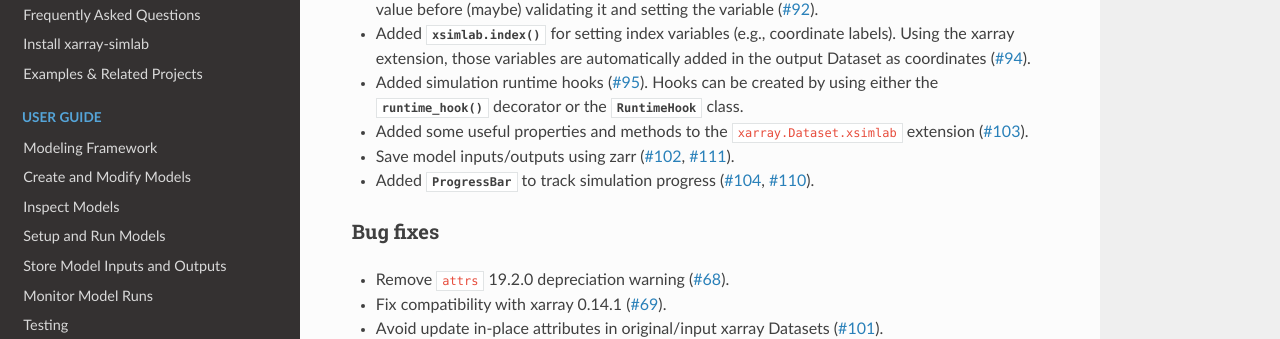
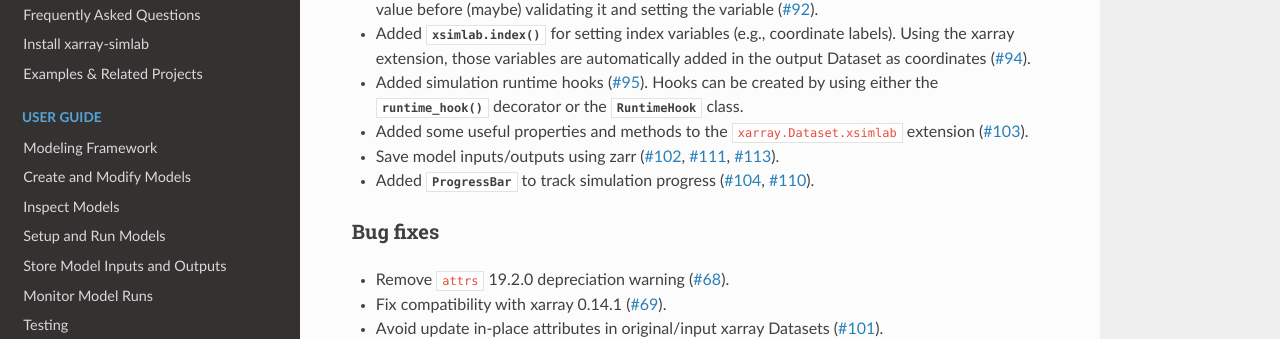
Before and after one commit to xarray-contrib/xarray-simlab, a Sphinx documentation site: the page built from doc/whats_new.rst, in a window 1280 px wide and 900 px high, scrolled down 1065 px. Shown: the part 111-450 px from the top of the window. Built offline with Sphinx 7.4.7 and the Read the Docs theme 2.0.0, drawn with Linux system fonts in a browser that asks for light colours; the version number could not be read and is left out.

Commit message:
update release notes

```diff
--- a/doc/whats_new.rst
+++ b/doc/whats_new.rst
@@ -70,7 +70,8 @@ Enhancements
   :class:`~xsimlab.RuntimeHook` class.
 - Added some useful properties and methods to the ``xarray.Dataset.xsimlab``
   extension (:issue:`103`).
-- Save model inputs/outputs using zarr (:issue:`102`, :issue:`111`).
+- Save model inputs/outputs using zarr (:issue:`102`, :issue:`111`,
+  :issue:`113`).
 - Added :class:`~xsimlab.monitoring.ProgressBar` to track simulation progress
   (:issue:`104`, :issue:`110`).
 
```
